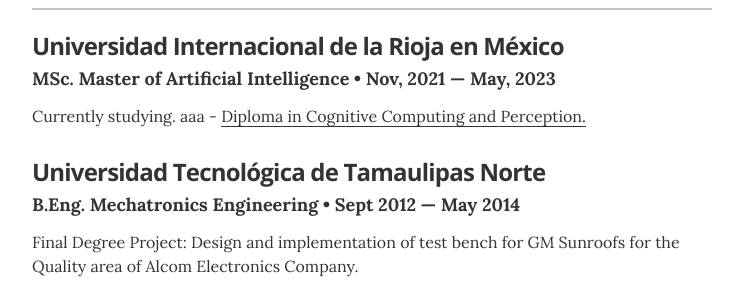
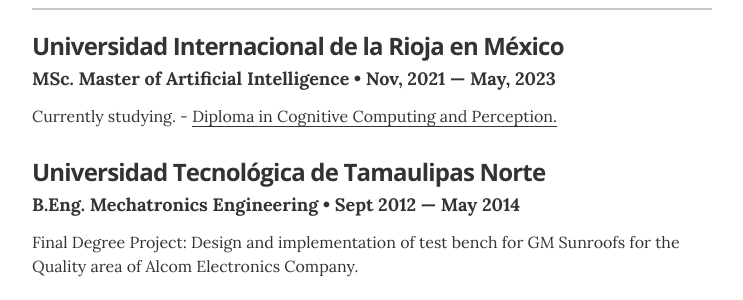
Before and after one commit to baldeadr/baldeadr.github.io, a Jekyll site: the page built from index.html, in a window 1280 px wide and 900 px high, scrolled down 1548 px. Shown: the part 154-454 px from the top of the window, without its empty margins (268-1011 px from the left). Built offline with Jekyll 4.4.1, drawn with Linux system fonts in a browser that asks for light colours.

Commit message:
Update education.yml

```diff
--- a/_data/education.yml
+++ b/_data/education.yml
@@ -3,7 +3,7 @@
   uni: Universidad Internacional de la Rioja en México
   year: Nov, 2021 &mdash; May, 2023
   # award: - <a href="https://verfirma.unir.net/MX/CSV/1d297931-49b5-426d-aeb3-64ed53350ba6"> Diploma in Cognitive Computing and Perception. </a>
-  summary: Currently studying. aaa
+  summary: Currently studying.
     - <a href="https://verfirma.unir.net/MX/CSV/1d297931-49b5-426d-aeb3-64ed53350ba6"> Diploma in Cognitive Computing and Perception. </a>
 
 
```
